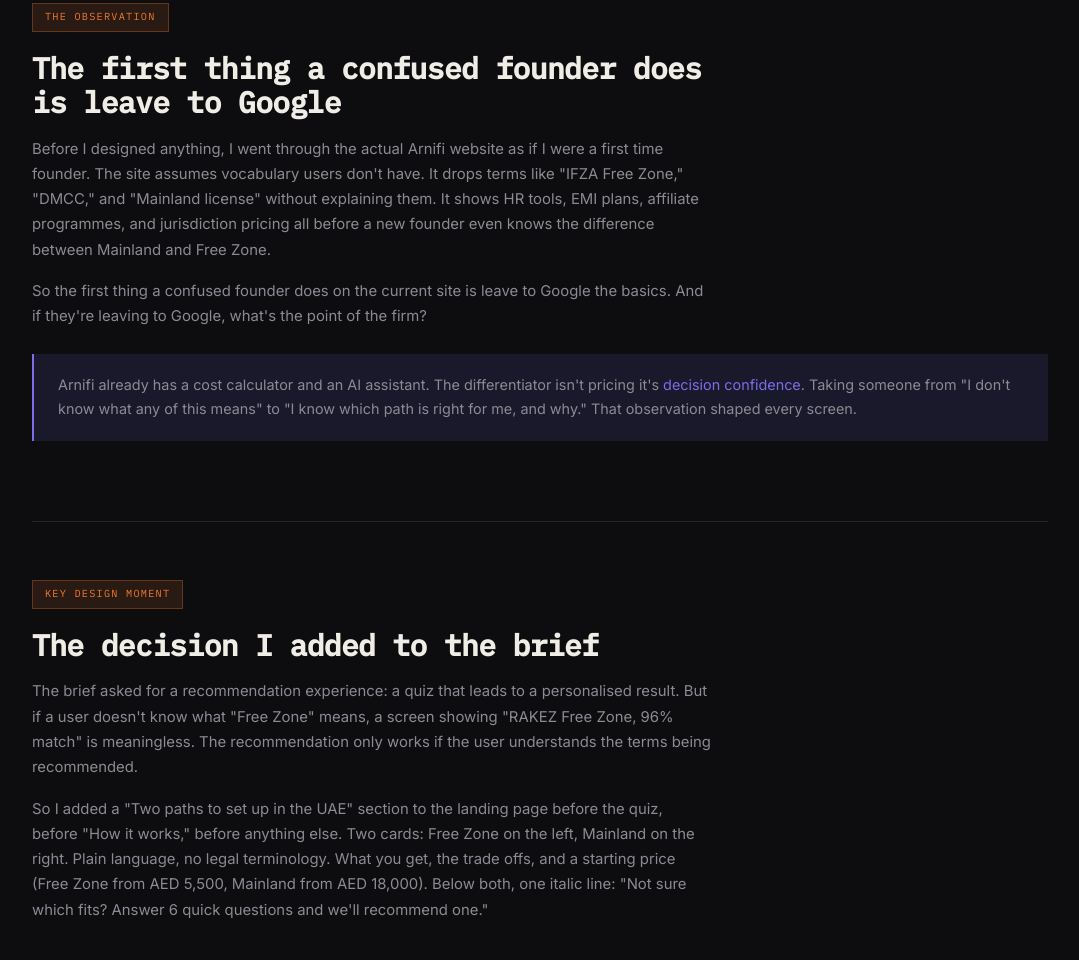
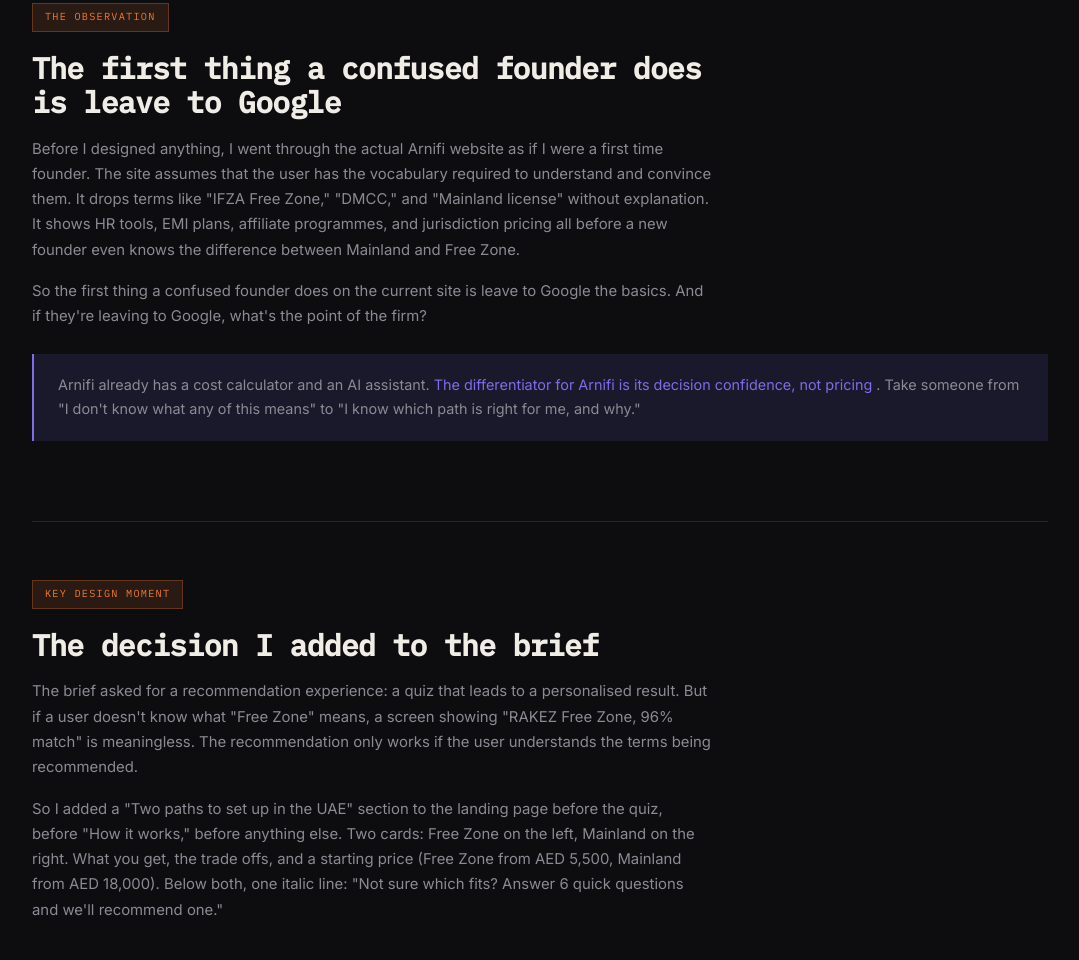
Before and after one commit to justadityathing/portfolio, a plain HTML site: page arnifi.html in a window 1280 px wide. Shown: the part 2472-3432 px from the top of the page, without its empty margins (100-1179 px from the left). Drawn offline with Linux system fonts and the light colour scheme.

Commit message:
Update arnifi.html

```diff
--- a/arnifi.html
+++ b/arnifi.html
@@ -69,10 +69,10 @@
     <section class="cs-section rv">
       <span class="moment-label">The observation</span>
       <h2>The first thing a confused founder does is leave to Google</h2>
-      <p>Before I designed anything, I went through the actual Arnifi website as if I were a first time founder. The site assumes vocabulary users don't have. It drops terms like "IFZA Free Zone," "DMCC," and "Mainland license" without explaining them. It shows HR tools, EMI plans, affiliate programmes, and jurisdiction pricing all before a new founder even knows the difference between Mainland and Free Zone.</p>
+      <p>Before I designed anything, I went through the actual Arnifi website as if I were a first time founder. The site assumes that the user has the vocabulary required to understand and convince them. It drops terms like "IFZA Free Zone," "DMCC," and "Mainland license" without explanation. It shows HR tools, EMI plans, affiliate programmes, and jurisdiction pricing all before a new founder even knows the difference between Mainland and Free Zone.</p>
       <p>So the first thing a confused founder does on the current site is leave to Google the basics. And if they're leaving to Google, what's the point of the firm?</p>
       <div class="callout">
-        <p>Arnifi already has a cost calculator and an AI assistant. The differentiator isn't pricing it's <em style="font-style:normal;color:var(--ind)">decision confidence</em>. Taking someone from "I don't know what any of this means" to "I know which path is right for me, and why." That observation shaped every screen.</p>
+        <p>Arnifi already has a cost calculator and an AI assistant.<em style="font-style:normal;color:var(--ind)"> The differentiator for Arnifi is its decision confidence, not pricing </em>. Take someone from "I don't know what any of this means" to "I know which path is right for me, and why."</p>
       </div>
     </section>
 
@@ -81,7 +81,7 @@
       <span class="moment-label">Key design moment</span>
       <h2>The decision I added to the brief</h2>
       <p>The brief asked for a recommendation experience: a quiz that leads to a personalised result. But if a user doesn't know what "Free Zone" means, a screen showing "RAKEZ Free Zone, 96% match" is meaningless. The recommendation only works if the user understands the terms being recommended.</p>
-      <p>So I added a "Two paths to set up in the UAE" section to the landing page before the quiz, before "How it works," before anything else. Two cards: Free Zone on the left, Mainland on the right. Plain language, no legal terminology. What you get, the trade offs, and a starting price (Free Zone from AED 5,500, Mainland from AED 18,000). Below both, one italic line: "Not sure which fits? Answer 6 quick questions and we'll recommend one."</p>
+      <p>So I added a "Two paths to set up in the UAE" section to the landing page before the quiz, before "How it works," before anything else. Two cards: Free Zone on the left, Mainland on the right. What you get, the trade offs, and a starting price (Free Zone from AED 5,500, Mainland from AED 18,000). Below both, one italic line: "Not sure which fits? Answer 6 quick questions and we'll recommend one."</p>
 
       <img src="images/arnifi/landing.png" alt="Arnifi landing page with the added Two paths to set up in the UAE comparison section" class="cs-img-full rv">
 
@@ -135,7 +135,7 @@
     <!-- PRINCIPLES -->
     <section class="cs-section rv">
       <span class="moment-label">Principles</span>
-      <h2>Four principles guided everything</h2>
+      <h2>Four principles guided my design</h2>
       <p>The conventional version of this assignment is: build a quiz, show a result, add a booking CTA. I went a different direction because the problem isn't "users need a recommendation", it's "users don't have the vocabulary to understand one."</p>
 
       <div class="gap-grid" style="grid-template-columns:1fr 1fr">
```
